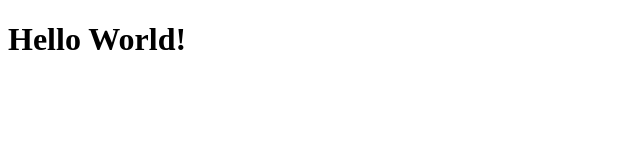
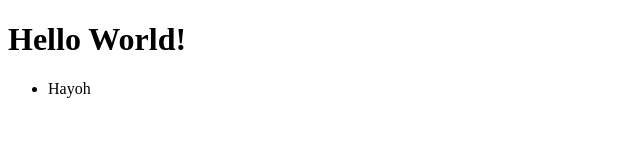
Before and after one commit to yogiear/remote-git-test, a plain HTML site: page index.html in a window 1280 px wide. Shown: the full height of the page, 0-640 px from the left. Drawn offline with Linux system fonts and the light colour scheme.

Commit message:
edit file index.html

```diff
--- a/index.html
+++ b/index.html
@@ -8,5 +8,8 @@
 </head>
 <body>
     <h1>Hello World!</h1>
+    <ul>
+        <li>Hayoh</li>
+    </ul>
 </body>
 </html>
```
